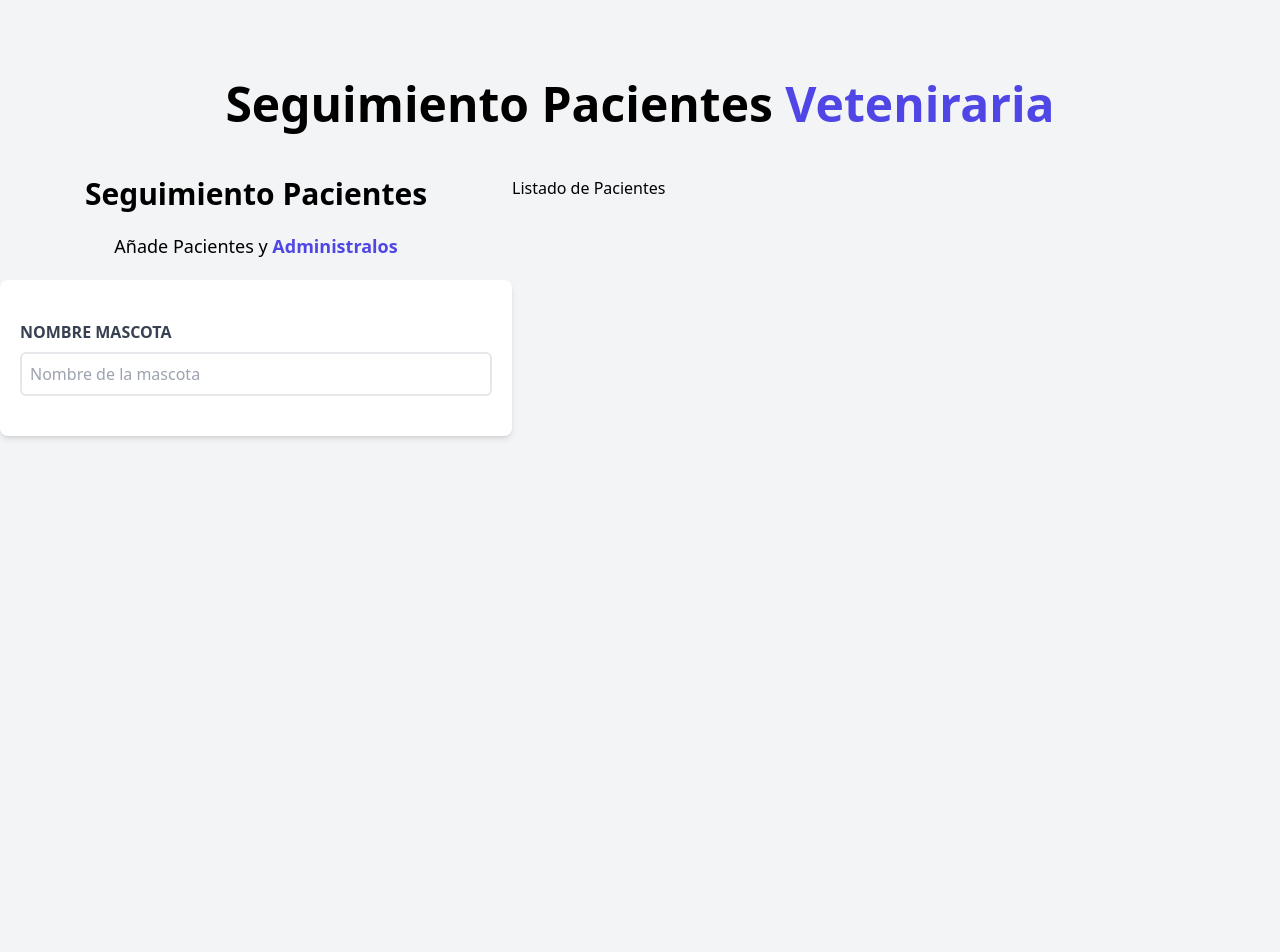
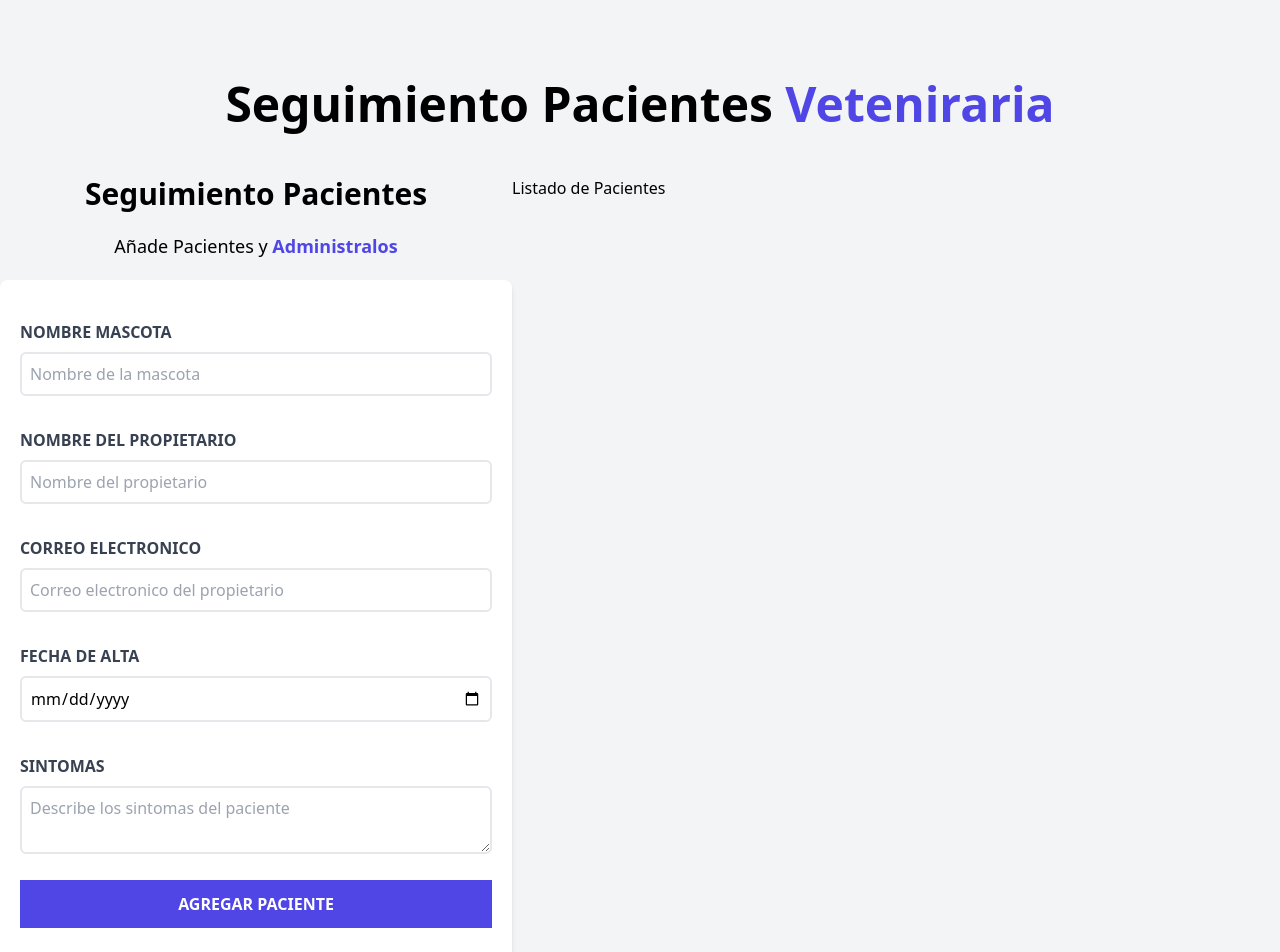
Before and after one commit to hroddev/citas-react, a React (Vite) app: page / in a window 1280 px wide. Shown: the top 952 px of the page. Before the commit the page ends 880 px from the top, so only its background shows below. Built offline with nearby package versions, Linux system fonts and the light colour scheme.

Commit message:
add inputs and label to form

```diff
--- a/src/App.jsx
+++ b/src/App.jsx
@@ -1,5 +1,5 @@
 import Header from "./components/Header"
-import Form from "./components/form"
+import Form from "./components/Form"
 import PatientList from "./components/PatientList"
 
 function App() {
--- a/src/components/Form.jsx
+++ b/src/components/Form.jsx
@@ -7,18 +7,70 @@
                 Añade Pacientes y {''}
                 <span className="text-indigo-600 font-bold">Administralos</span>
             </p>
+
             <form className="bg-white shadow-md rounded-lg py-10 px-5 mt-5">
-                <label htmlfor="mascota" className="block text-gray-700 uppercase font-bold">
-                    Nombre Mascota
+                <div className="mb-5">
+                    <label htmlfor="mascota" className="block text-gray-700 uppercase font-bold">
+                        Nombre Mascota
+                    </label>
+                    <input
+                        id="mascota"
+                        type="text"
+                        placeholder="Nombre de la mascota"
+                        className="border-2 w-full p-2 mt-2 placeholder-gray400 rounded-md"
+                    />
+                </div>
+
+                <div className="mb-5">
+                <label htmlfor="propietario" className="block text-gray-700 uppercase font-bold pt-3">
+                    Nombre del Propietario
                 </label>
-
                 <input
-                    id="mascota"
+                    id="propietario"
                     type="text"
-                    placeholder="Nombre de la mascota"
+                    placeholder="Nombre del propietario"
                     className="border-2 w-full p-2 mt-2 placeholder-gray400 rounded-md"
                 />
+                </div>
+
+                <div className="mb-5">
+                    <label htmlfor="email" className="block text-gray-700 uppercase font-bold pt-3">
+                        Correo Electronico
+                    </label>
+                    <input
+                        id="email"
+                        type="email"
+                        placeholder="Correo electronico del propietario"
+                        className="border-2 w-full p-2 mt-2 placeholder-gray400 rounded-md"
+                    />
+                </div>
+                <div className="mb-5">
+                    <label htmlfor="alta" className="block text-gray-700 uppercase font-bold pt-3">
+                        Fecha de Alta
+                    </label>
+                    <input
+                        id="alta"
+                        type="date"
+                        className="border-2 w-full p-2 mt-2 placeholder-gray400 rounded-md"
+                    />
+                </div>
+                <div className="mb-5">
+                    <label htmlfor="sintomas" className="block text-gray-700 uppercase font-bold pt-3">
+                        Sintomas
+                    </label>
+                    <textarea
+                        id="sintomas"
+                        className="border-2 w-full p-2 mt-2 placeholder-gray400 rounded-md"
+                        placeholder="Describe los sintomas del paciente"
+                    />
+                </div>
+                <input
+                    type="submit"
+                    className="bg-indigo-600 w-full p-3 text-white uppercase font-bold hover:bg-indigo-700 cursor-pointer"
+                    value="Agregar paciente"
+                />
             </form>
+
         </div>
 )
 }
```
